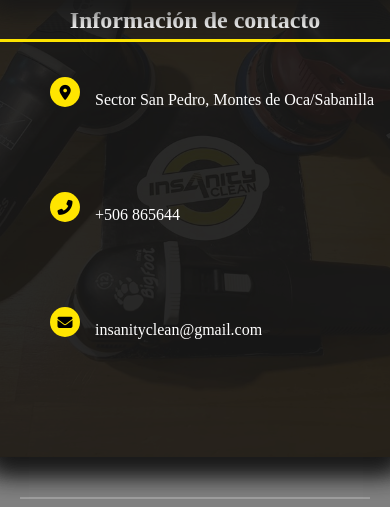
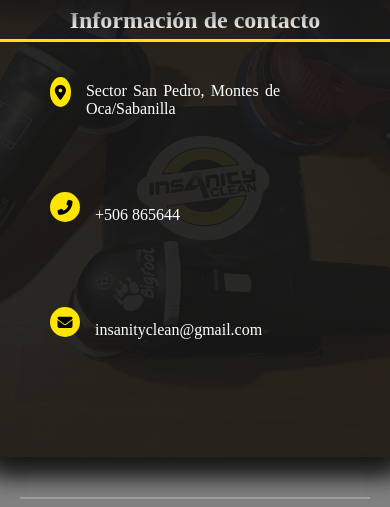
Before and after one commit to b4Erick/InsanityClean, a plain HTML site: page contacto.html in a window 390 px wide. Shown: the part 83-590 px from the top of the page. Drawn offline with Linux system fonts and the light colour scheme; a web font is replaced by a local one.

Commit message:
contacto-texto-arreglado commit

```diff
--- a/css/estilosContacto.css
+++ b/css/estilosContacto.css
@@ -175,7 +175,7 @@
     color: #ffffff;
     display: flex;
     align-items: center;
-    text-align: center;
+    text-align: justify;
     margin-left: 0;
 
 }
@@ -310,6 +310,9 @@
     .portada{
         width: 100%;
     }
+    .texto{
+        width: 280px;
+    }
 
     .banner{
             background-color: rgba(24, 24, 24, 0.836);
```
